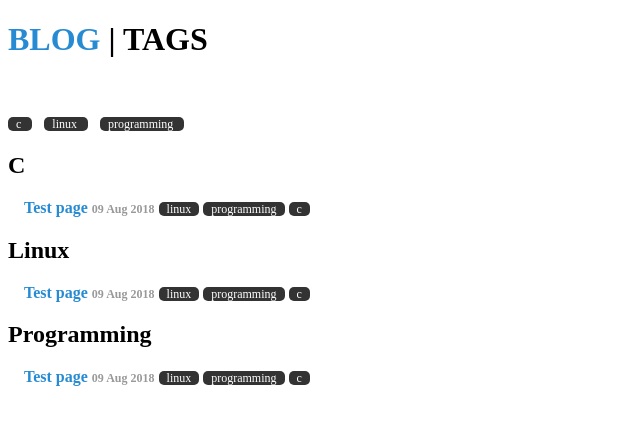
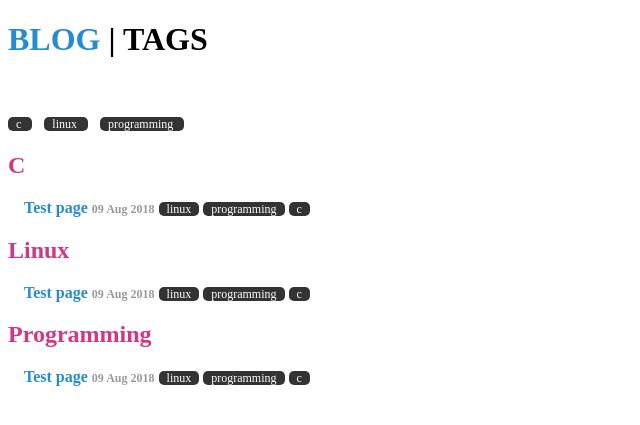
Before and after one commit to execas/execas.github.io, a Jekyll site: the page built from tags.html, in a window 1280 px wide. Shown: the top 425 px of the page, without its empty margins (0-640 px from the left). Built offline with Jekyll 4.4.1, drawn with Linux system fonts in a browser that asks for light colours.

Commit message:
Update tags.html

```diff
--- a/tags.html
+++ b/tags.html
@@ -41,7 +41,7 @@ Here we generate all the tags.
 {% endfor %}
 
 {% for tag in tags %}
-<h2 style="text-transform: capitalize" id="{{ tag | slugify }}">{{ tag }}</h2>
+<h2 style="color: #d33682; text-transform: capitalize" id="{{ tag | slugify }}">{{ tag }}</h2>
 <ul class="category-list">
   {% for post in site.posts %}
   {% if post.tags contains tag %}
```
